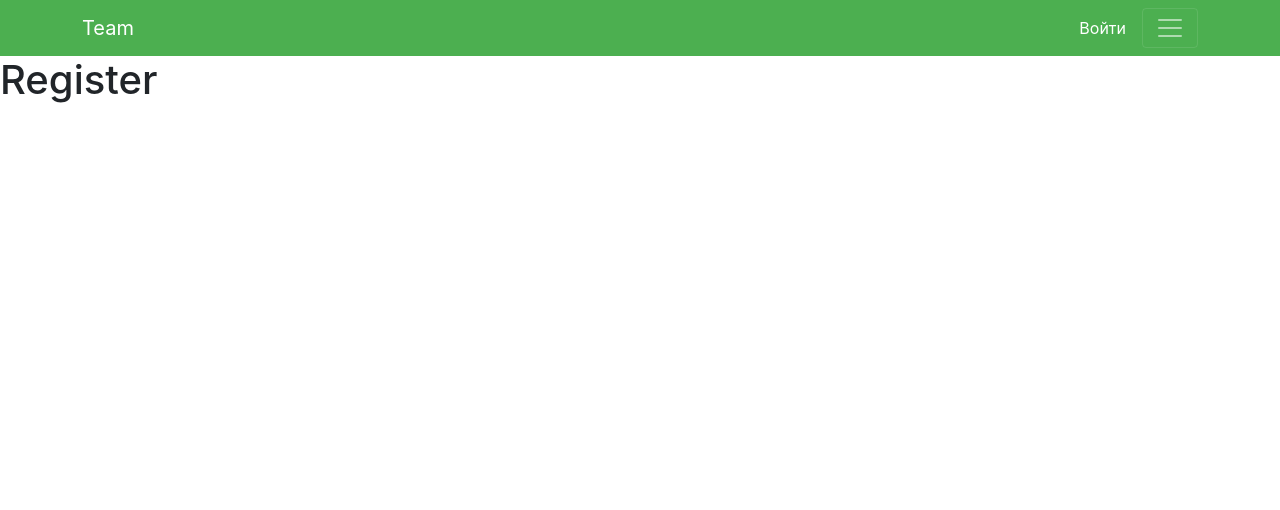
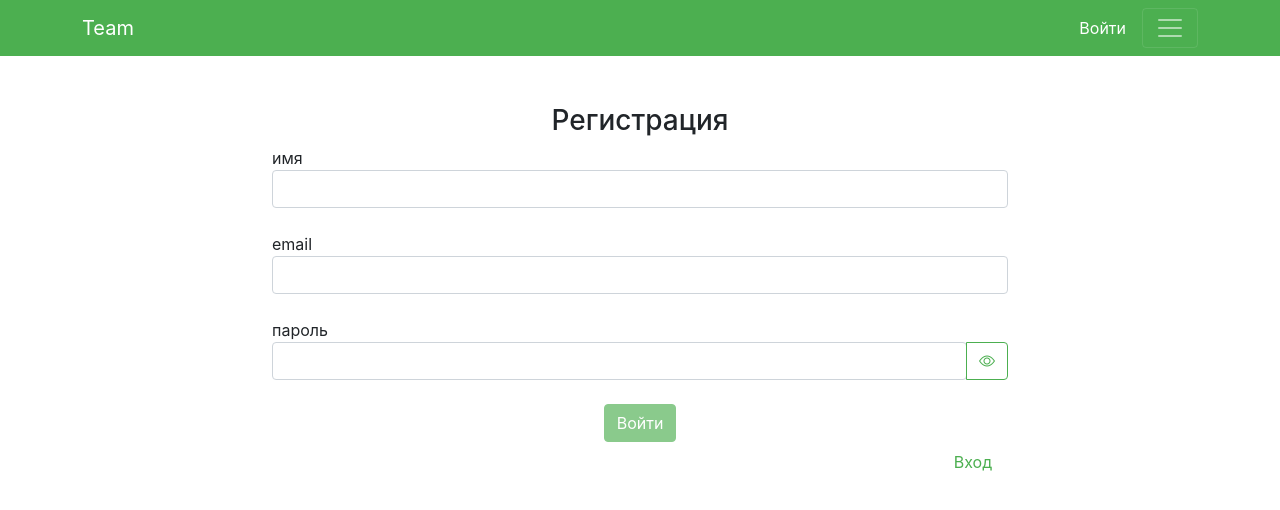
Before and after one commit to GrayWolf83/team, a React (Create React App) app: page /auth/register in a window 1280 px wide. Shown: the top 510 px of the page. Built offline with nearby package versions, Linux system fonts and the light colour scheme; no server answers.

Commit message:
login/register

```diff
--- a/src/app/App.jsx
+++ b/src/app/App.jsx
@@ -16,9 +16,9 @@ function App() {
         <>
             <Navbar />
             <DataProvider>
+                <AuthProvider>
                     <CommentsProvider>
                         <UserProvider>
-                        <AuthProvider>
                             <Switch>
                                 <Route
                                     path={'/favorites'}
@@ -39,9 +39,9 @@ function App() {
                                     component={DeveloperPage}
                                 />
                             </Switch>
-                      </AuthProvider>
                         </UserProvider>
                     </CommentsProvider>
+                </AuthProvider>
             </DataProvider>
         </>
     )
--- a/src/app/components/common/FormComponent.jsx
+++ b/src/app/components/common/FormComponent.jsx
@@ -47,7 +47,7 @@ const FormComponent = ({ children, btnLabel, onSubmit, validationSchema }) => {
     }
 
     return (
-        <form autoComplete="false" onSubmit={handleSubmit}>
+        <form onSubmit={handleSubmit}>
             {React.Children.map(children, (child) => {
                 const config = {
                     ...child.props,
@@ -58,6 +58,7 @@ const FormComponent = ({ children, btnLabel, onSubmit, validationSchema }) => {
 
                 return React.cloneElement(child, config)
             })}
+            <div className="w-100 d-flex justify-content-center">
                 <button
                     type="submit"
                     className="btn btn-primary"
@@ -67,6 +68,7 @@ const FormComponent = ({ children, btnLabel, onSubmit, validationSchema }) => {
                     }>
                     {btnLabel}
                 </button>
+            </div>
         </form>
     )
 }
--- a/src/app/components/common/form/TextField.jsx
+++ b/src/app/components/common/form/TextField.jsx
@@ -22,12 +22,13 @@ const TextField = ({ label, type, name, value, onChange, error }) => {
                     id={name}
                     name={name}
                     value={value}
+                    autoComplete={name}
                     onChange={handleChange}
                     className={getInputClasses()}
                 />
                 {type === 'password' && (
                     <button
-                        className="btn btn-outline-secondary"
+                        className="btn btn-outline-primary"
                         type="button"
                         onClick={toggleShowPassword}>
                         <i
--- a/src/app/components/ui/Login.jsx
+++ b/src/app/components/ui/Login.jsx
@@ -1,7 +1,43 @@
 import React from 'react'
+import FormComponent from '../common/FormComponent'
+import TextField from '../common/form/TextField'
+import { loginSchema } from '../../validation/yup.schema'
+import { NavLink } from 'react-router-dom'
 
 const Login = () => {
-    return <h1>Login</h1>
+    const handleSubmit = (payload) => {
+        console.log(payload)
+    }
+
+    return (
+        <div className="container mt-5">
+            <h3 className="text-center">Авторизация</h3>
+            <div className="row">
+                <div className="col-12 col-md-8 offset-md-2">
+                    <FormComponent
+                        btnLabel="Войти"
+                        onSubmit={handleSubmit}
+                        validationSchema={loginSchema}>
+                        <TextField name="email" label="email" type="email" />
+                        <TextField
+                            name="password"
+                            label="пароль"
+                            type="password"
+                        />
+                    </FormComponent>
+                </div>
+            </div>
+            <div className="row">
+                <div className="col-12 col-md-8 offset-md-2">
+                    <NavLink
+                        to={'/auth/register'}
+                        className="nav-link text-end">
+                        Регистрация
+                    </NavLink>
+                </div>
+            </div>
+        </div>
+    )
 }
 
 export default Login
--- a/src/app/components/ui/Register.jsx
+++ b/src/app/components/ui/Register.jsx
@@ -1,7 +1,42 @@
 import React from 'react'
+import FormComponent from '../common/FormComponent'
+import TextField from '../common/form/TextField'
+import { registerSchema } from '../../validation/yup.schema'
+import { NavLink } from 'react-router-dom'
 
 const Register = () => {
-    return <h1>Register</h1>
+    const handleSubmit = (payload) => {
+        console.log(payload)
+    }
+
+    return (
+        <div className="container mt-5">
+            <h3 className="text-center">Регистрация</h3>
+            <div className="row">
+                <div className="col-12 col-md-8 offset-md-2">
+                    <FormComponent
+                        btnLabel="Войти"
+                        onSubmit={handleSubmit}
+                        validationSchema={registerSchema}>
+                        <TextField name="name" label="имя" />
+                        <TextField name="email" label="email" type="email" />
+                        <TextField
+                            name="password"
+                            label="пароль"
+                            type="password"
+                        />
+                    </FormComponent>
+                </div>
+            </div>
+            <div className="row">
+                <div className="col-12 col-md-8 offset-md-2">
+                    <NavLink to={'/auth/login'} className="nav-link text-end">
+                        Вход
+                    </NavLink>
+                </div>
+            </div>
+        </div>
+    )
 }
 
 export default Register
--- a/src/app/hooks/useAuth.jsx
+++ b/src/app/hooks/useAuth.jsx
@@ -121,7 +121,7 @@ const AuthProvider = ({ children }) => {
             setTokens(data)
             //   console.log("dataAuth", data);
             await createUser({
-                _id: data.localId,
+                id: data.localId,
                 email,
                 image: `https://avatars.dicebear.com/api/avataaars/${(
                     Math.random() + 1
--- a/src/app/validation/yup.schema.js
+++ b/src/app/validation/yup.schema.js
@@ -15,3 +15,37 @@ export const commentSchema = object({
         text: 'Поле обязательно к заполнению'
     })
 })
+
+export const registerSchema = object({
+    password: string()
+        .required({
+            name: 'password',
+            text: 'Поле обязательно к заполнению'
+        })
+        .min(8, {
+            name: 'password',
+            text: 'Минимальная длина 8 символов'
+        }),
+    email: string()
+        .email({ name: 'email', text: 'Email введен некорректно' })
+        .required({ name: 'email', text: 'Поле обязательно к заполнению' }),
+    name: string().required({
+        name: 'name',
+        text: 'Поле обязательно к заполнению'
+    })
+})
+
+export const loginSchema = object({
+    password: string()
+        .required({
+            name: 'password',
+            text: 'Поле обязательно к заполнению'
+        })
+        .min(8, {
+            name: 'password',
+            text: 'Минимальная длина 8 символов'
+        }),
+    email: string()
+        .email({ name: 'email', text: 'Email введен некорректно' })
+        .required({ name: 'email', text: 'Поле обязательно к заполнению' })
+})
--- a/src/index.css
+++ b/src/index.css
@@ -54,6 +54,17 @@ i.bi {
 .btn-primary:hover {
     background-color: #fff !important;
     color: var(--primary-color) !important;
+    border-color: var(--primary-color) !important;
+}
+
+.btn-outline-primary {
+    color: var(--primary-color) !important;
+    border-color: var(--primary-color) !important;
+}
+
+.btn-outline-primary:hover {
+    background-color: var(--primary-color) !important;
+    color: #fff !important;
     border-color: var(--primary-color) !important;
 }
 
```
Lines whose indentation alone changed are shown as unchanged.
